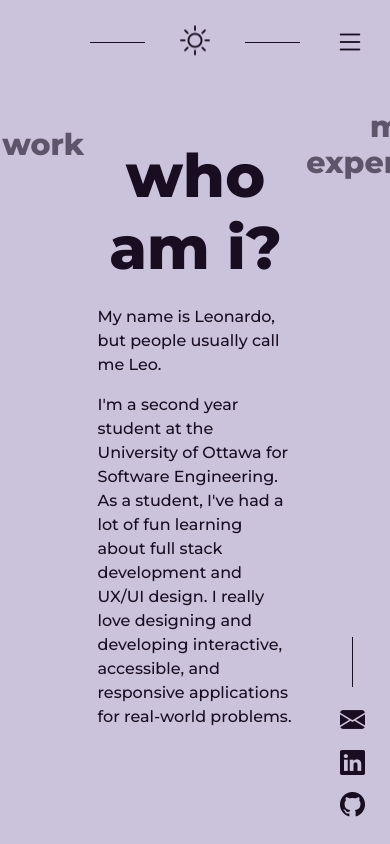
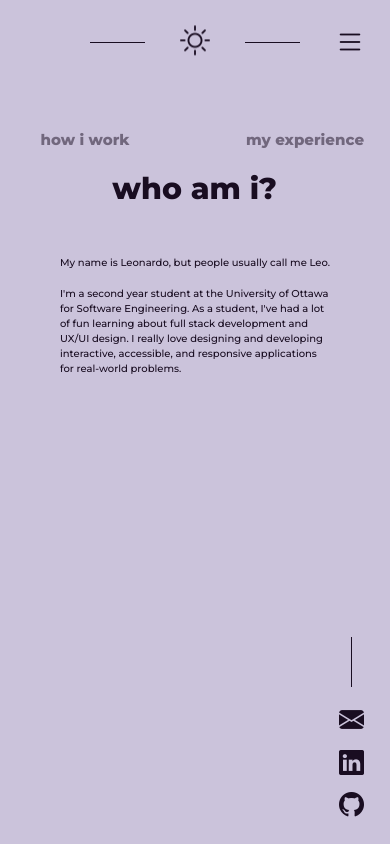
Before and after one commit to atallaL/portfolio-website, a React (Create React App) app: page /about in a window 390 px wide. Built offline with nearby package versions, Linux system fonts and the light colour scheme.

Commit message:
responsive stuff and little fixes

```diff
--- a/src/App.js
+++ b/src/App.js
@@ -34,6 +34,8 @@ function App() {
   const navigate = useNavigate();
 
   const menuClickedMethodRef = useRef(null);
+  const [menuOverlay, setMenuOverlay] = useState(false);
+  const [menuOverlayClosing, setMenuOverlayClosing] = useState(false);
 
   //mode handling
   const switchViewMode = () => {
@@ -69,6 +71,13 @@ function App() {
   const handlePageTransition = (path) => {
     if (location.pathname === path) {return};
 
+    //delay this a bit so its not seen before the transition happens
+    if (menuOverlay) {
+      setTimeout(() => {
+        setMenuOverlay(false);
+      },300);
+    };
+
     setTransition(true);
 
     //go to spot after this amount of time
@@ -89,12 +98,20 @@ function App() {
       //use method callback from home
       menuClickedMethodRef.current();
     } else {
-      //add logic for thingy
+      //put menu overlay on screen
+
+      if (noInteraction) {return};
+
+      setNoInteraction(true);
+      setMenuOverlay(prev => !prev);
+
+      setTimeout(() => {
+        setNoInteraction(false);
+      }, 1000);
 
     }
 
   };
-
   return (
     <>
       {/* no interaction transparent screen */}
@@ -115,6 +132,43 @@ function App() {
             </div>
         </div>
       )}
+
+      {/* menu overlay */}
+
+      {location.pathname !== '/' && (
+        <div className={`menuOverlay ${menuOverlay ? "active" : ""}`}>
+          <div className="menuOverlayCircle"></div>
+          <div className="menuOverlayCenterer">
+            <div className="menuOverlayLinkContainer">
+              <div className="menuOverlayLinks">
+                  {/* on hover, type the thingy out */}
+                  <button
+                      onClick={() => {handlePageTransition('/')}}
+                  >
+                      <p>#0</p><h2>home</h2>
+                  </button>
+                  <button
+                      onClick={() => {handlePageTransition('/about')}}
+                  >
+                      <p>#1</p><h2>about</h2>
+                  </button>
+                  <button
+                      onClick={() => {handlePageTransition('/projects')}}
+                  >
+                      <p>#2</p><h2>projects</h2>
+                  </button>
+                  <button
+                      onClick={() => {handlePageTransition('/contact')}}
+                  >
+                      <p>#3</p><h2>contact</h2>
+                  </button>
+                </div>
+              </div>
+            </div>
+        </div>
+        )}
+
+
 
       {/* show sidenav when we not on home page and topnav*/}
       <TopNav lightMode={lightMode} switchViewMode={switchViewMode} onMenuClick={handleMenuClick}/>
--- a/src/components/Sidebar.css
+++ b/src/components/Sidebar.css
@@ -2,7 +2,7 @@
     display:flex;
     position: fixed;
     bottom: 20px;
-    right: 25px;
+    right: 26px;
     z-index:5;
     transition: transform 1.5s ease 0.15s, opacity 0.7s ease 1.2s;
     transform: translateY(0);
@@ -84,7 +84,7 @@
 }
 
 .globalSideNav.active{
-    transform: translateY(calc(-100vh + 350px));
+    transform: translateY(calc(-100vh + 400px));
     opacity: 85%;
 }
 
--- a/src/components/Topbar.css
+++ b/src/components/Topbar.css
@@ -5,7 +5,7 @@
     top: 20px;
     align-items: center;
     justify-content: center;
-    z-index:2;
+    z-index:5;
     margin-bottom: 40px;
     padding: 0 70px;
 }
--- a/src/pages/About/About.css
+++ b/src/pages/About/About.css
@@ -39,7 +39,7 @@ html body{
     justify-content: center;
     align-items: center;
     position: relative;
-    height: 200px;
+    height: 170px;
 }
 
 .aboutSectionHeader {
@@ -48,8 +48,9 @@ html body{
     justify-content:center;
     position: absolute;
     cursor: pointer;
-    transition: transform 2s ease;
+    opacity: 1;
     transform: translateX(0) translateY(0) scale(1);
+    transform-origin: center;
 }
 
 .transitioning {
@@ -58,22 +59,134 @@ html body{
 
 .aboutLeftHeader {
     transform: translateX(-200px) translateY(-50px);
-    opacity:0.6;
+    transform-origin: center;
+    transition: transform 0.5s ease;
+    opacity:0.5;
 }
+
+.aboutLeftHeader:hover {
+    transform: scale(1.05) translateX(-200px) translateY(-50px);
+    transform-origin: center;
+}
+
 
 .aboutMainHeader {
     transform: translateY(20px) scale(1.2);
+        transition: transform 0.5s ease;
 }
 
 .aboutRightHeader {
     transform: translateX(200px) translateY(-50px);
-    opacity:0.6;
+    transform-origin: center;
+    transition: transform 0.5s ease;
+    opacity:0.5;
+}
+
+.aboutRightHeader:hover {
+    transform: scale(1.05) translateX(200px) translateY(-50px);
+    transform-origin: center;
 }
 
 .aboutLeftHeader h2, .aboutRightHeader h2 {
-    font-size:30px;
+    font-size:25px;
 }
 
 .aboutMainHeader h2 {
-    font-size: 50px;
+    font-size: 40px;
+    white-space: nowrap;
 }
+
+
+/* responsiveness */
+@media only screen and (max-width: 1200px) {
+
+    .aboutLeftHeader h2, .aboutRightHeader h2 {
+        font-size:25px;
+    }
+
+    .aboutMainHeader h2 {
+        font-size: 40px;
+    }
+
+    .sectionHeaderContainer {
+        height: 150px;
+    }
+
+    .aboutSection p, .aboutSection li{
+        font-size:14px;
+    }
+
+}
+
+
+@media only screen and (max-width: 768px) {
+
+    .aboutLeftHeader h2, .aboutRightHeader h2 {
+        font-size:20px;
+    }
+
+    .aboutMainHeader h2 {
+        font-size: 30px;
+    }
+
+    .aboutSection p, .aboutSection li{
+        font-size:12px;
+    }
+
+    .aboutSection {
+        width:75vw;
+    }
+
+    .aboutRightHeader {
+        transform: translateX(140px) translateY(-30px);
+    }
+
+    .aboutRightHeader:hover {
+        transform: scale(1.05) translateX(140px) translateY(-30px);
+    }
+
+    .aboutLeftHeader {
+        transform: translateX(-140px) translateY(-30px);
+    }
+
+    .aboutLeftHeader:hover {
+        transform: scale(1.05) translateX(-140px) translateY(-30px);
+    }
+
+}
+
+@media only screen and (max-width: 450px) {
+
+    .aboutLeftHeader h2, .aboutRightHeader h2 {
+        font-size:15px;
+    }
+
+    .aboutMainHeader h2 {
+        font-size: 25px;
+    }
+
+    .aboutSection p, .aboutSection li{
+        font-size:10px;
+    }
+
+    .aboutSection {
+        width:75vw;
+    }
+
+    .aboutRightHeader {
+        transform: translateX(110px) translateY(-30px);
+    }
+
+    .aboutRightHeader:hover {
+        transform: scale(1.05) translateX(110px) translateY(-30px);
+    }
+
+    .aboutLeftHeader {
+        transform: translateX(-110px) translateY(-30px);
+    }
+
+    .aboutLeftHeader:hover {
+        transform: scale(1.05) translateX(-110px) translateY(-30px);
+    }
+
+}
--- a/src/pages/About/About.js
+++ b/src/pages/About/About.js
@@ -48,20 +48,13 @@ function About() {
     //handle page state transitions
     const spinCounterClockwise = () => {
         if (isAnimating) {return};
-        setIsAnimating(true);
         setPageStateOrder(([a, b, c]) => [c, a, b]);
-               setTimeout(() => {
-            setIsAnimating(false);
-        }, 1000)
+
     };
 
     const spinClockwise = () => {
         if (isAnimating) {return};
-        setIsAnimating(true);
-        setPageStateOrder(([a, b, c,]) => [b, c, a]);
-        setTimeout(() => {
-            setIsAnimating(false);
-        }, 1000)
+        setPageStateOrder(([a, b, c]) => [b, c, a]);
     };
 
     //get class based on index, add an animating class
--- a/src/pages/Home/Home.js
+++ b/src/pages/Home/Home.js
@@ -57,7 +57,6 @@ function Home({
         clearInterval(intervalRef.current);
         setBottomDescription("");
     };
-
 
     //sliding methods for clarity
     const slideBottomUp = () => {
@@ -194,7 +193,7 @@ function Home({
             sideNav.classList.remove("active");
             sideLinks.classList.remove("active");
             sideLine.classList.remove("active");
-        }, 800)
+        }, 1000)
     }
 
     //on initial page loading
```
Also changed, not shown: src/App.css (+131 -1 lines).
